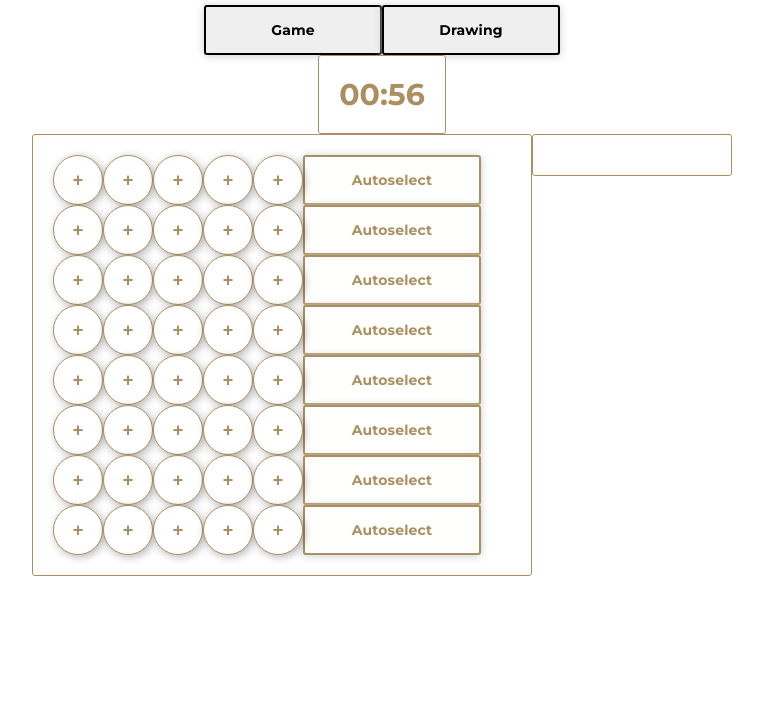
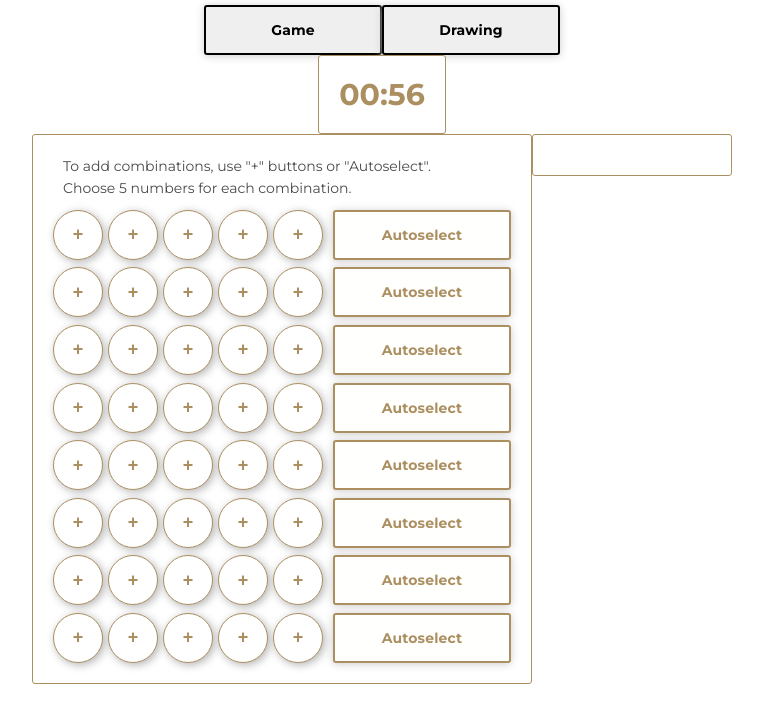
Before and after one commit to Bunchenko/5-of-36, an Angular app: page /game in a window 1280 px wide. Shown: the top 722 px of the page, without its empty margins (258-1021 px from the left). Built offline with nearby package versions, Linux system fonts and the light colour scheme.

Commit message:
add button animation, change layout

```diff
--- a/src/app/game/game.component.css
+++ b/src/app/game/game.component.css
@@ -2,13 +2,40 @@
   display: flex;
 }
 
+::ng-deep .card-game {
+  display: flex;
+  flex-direction: column;
+  height: 100%;
+  min-width: 500px;
+  min-height: 550px;
+}
+
+.instruction {
+  font-size: 14px;
+  margin: 0 0 10px;
+  white-space: pre-line;
+}
+
+.instruction::first-letter {
+  all: unset;
+}
+
+.container {
+  display: flex;
+  flex-direction: column;
+  justify-content: space-between;
+  height: 100%;
+}
+
 .row {
   display: flex;
+  justify-content: space-between;
 }
 
 .balls-row {
   display: flex;
   justify-content: space-between;
+  gap: 5px;
 }
 
 .balls-grid {
--- a/src/app/game/game.component.html
+++ b/src/app/game/game.component.html
@@ -1,5 +1,11 @@
 <div class="game">
-	<app-card [elemStyles]="{width: '500px'}">
+	<app-card [elemClasses]="'card-game'">
+		<p class="instruction">
+			To add combinations, use "+" buttons or "Autoselect".
+			<br />
+			Choose 5 numbers for each combination.
+		</p>
+		<div class="container">
 			<div class="row" *ngFor="let combination of _ballsService.playerCombinations; let i = index">
 				<div class="balls-row" (click)="_onModalOpen(i)">
 					<ng-container *ngIf="combination.length; else fallbackBalls">
@@ -10,14 +16,17 @@
 						<app-ball *ngFor="let _ of [].constructor(5)">+</app-ball>
 					</ng-template>
 				</div>
-			<app-button *ngIf="!combination.length; else deleteButton" (onClick)="_autoselect(i)"
-				[customClass]="'primary'">
+				<app-button *ngIf="!combination.length; else removeButton" (onClick)="_autoselect(i)"
+					[customClass]="'primary'" [@buttonChange]>
 					Autoselect
 				</app-button>
 
-			<ng-template #deleteButton>
-				<app-button (onClick)="_remove(i)" [customClass]="'danger'">Remove</app-button>
+				<ng-template #removeButton>
+					<app-button (onClick)="_remove(i)" [customClass]="'danger'" [@buttonChange]>
+						Remove
+					</app-button>
 				</ng-template>
+			</div>
 		</div>
 	</app-card>
 
--- a/src/app/game/game.component.ts
+++ b/src/app/game/game.component.ts
@@ -1,3 +1,10 @@
+import {
+  trigger,
+  transition,
+  style,
+  animate,
+  state,
+} from '@angular/animations';
 import { Component } from '@angular/core';
 import { BallsService } from 'src/services/balls.service';
 
@@ -5,6 +12,17 @@ import { BallsService } from 'src/services/balls.service';
   selector: 'app-game',
   templateUrl: './game.component.html',
   styleUrls: ['./game.component.css'],
+  animations: [
+    trigger('buttonChange', [
+      transition(':enter', [
+        style({ opacity: 0 }),
+        animate('300ms ease-in-out', style({ opacity: 1 })),
+      ]),
+      transition(':leave', [
+        animate('300ms ease-in-out', style({ opacity: 0 })),
+      ]),
+    ]),
+  ],
 })
 export class GameComponent {
   protected _showModal = false;
```
Lines whose indentation alone changed are shown as unchanged.
